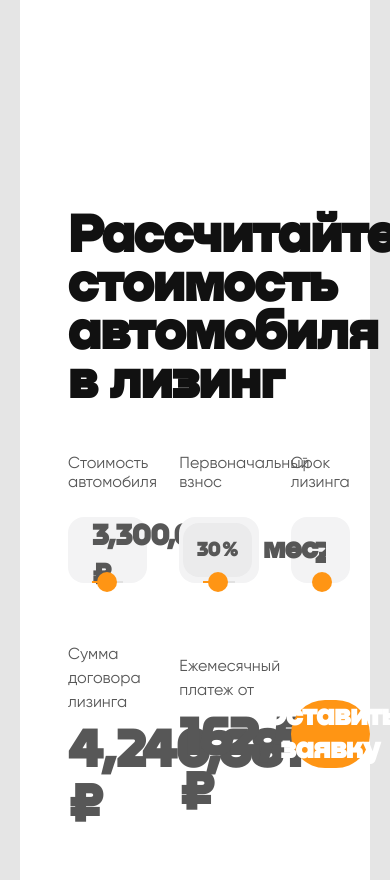
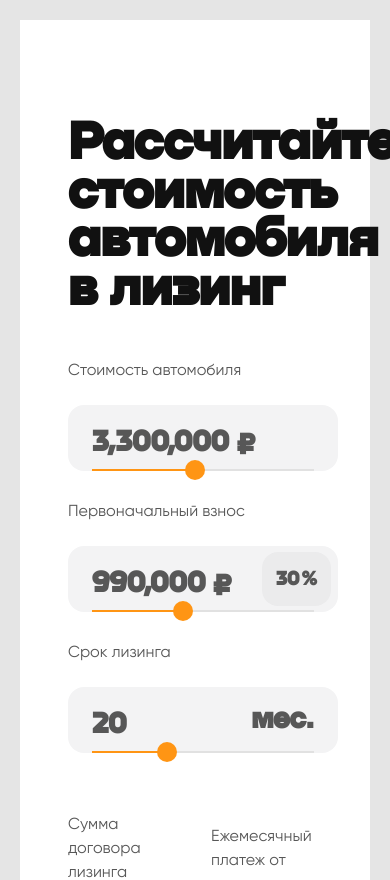
Before and after one commit to IvanTyler/oxem, a React (Create React App) app: page / in a window 390 px wide. Shown: the top 880 px of the page. Built offline with nearby package versions, Linux system fonts and the light colour scheme.

Commit message:
layout adaptive 1024px

```diff
--- a/src/Components/Container/Container.module.scss
+++ b/src/Components/Container/Container.module.scss
@@ -4,6 +4,6 @@
     justify-content: center;
     align-items: center;
     max-width: 1440px;
-    padding: 0 20px;
+    padding: 20px;
     margin: 0 auto;
 }
--- a/src/Components/FormCalculatingCarLease/FormCalculatingCarLease.module.scss
+++ b/src/Components/FormCalculatingCarLease/FormCalculatingCarLease.module.scss
@@ -4,6 +4,11 @@
     width: 100%;
     padding: 213px 48px;
     background-color: #fff;
+
+    @media (max-width: 1150px) {
+        padding-top: 100px;
+        padding-bottom: 120px;
+    }
 
     &__title {
         max-width: 620px;
@@ -17,11 +22,19 @@
     &__list {
         display: flex;
         margin: 32px -16px -16px -16px;
+
+        @media (max-width: 1150px) {
+            flex-direction: column;
+        }
     }
 
     &__item {
         margin: 16px;
         width: calc(33.333% - 16px);
+
+        @media (max-width: 1150px) {
+            width: calc(100% - 16px);
+        }
     }
 
     &__wrapperInput {
@@ -35,6 +48,7 @@
         background-color: #F3F3F4;
         border-radius: 16px;
     }
+
     &__focus {
         border: 2px solid #F3F3F4;
         background-color: #fff !important;
@@ -85,9 +99,6 @@
             margin: 0;
         }
     }
-
-
-
 
     &__percent {
         font-family: 'Nekst-Bold';
@@ -201,12 +212,25 @@
     .calculationAmount {
         display: flex;
         align-items: center;
+        flex-wrap: wrap;
         margin: 44px -16px -16px -16px;
 
         &__item,
         &__submit {
             margin: 16px;
-            width: calc(33.333% - 16px);
+            width: calc(33.333% - 32px);
+        }
+
+        &__item {
+            @media (max-width: 1150px) {
+                width: calc(50% - 32px);
+            }
+        }
+
+        &__submit {
+            @media (max-width: 1150px) {
+                margin-top: 28px;
+            }
         }
 
         &__title {
@@ -244,6 +268,12 @@
             cursor: pointer;
             transition: 0.3s;
 
+            @media (max-width: 1150px) {
+                height: 58px;
+                font-size: 25px;
+                line-height: 28px;
+            }
+
             &:hover {
                 background-color: darken(#FF9514, 8%)
             }
```
